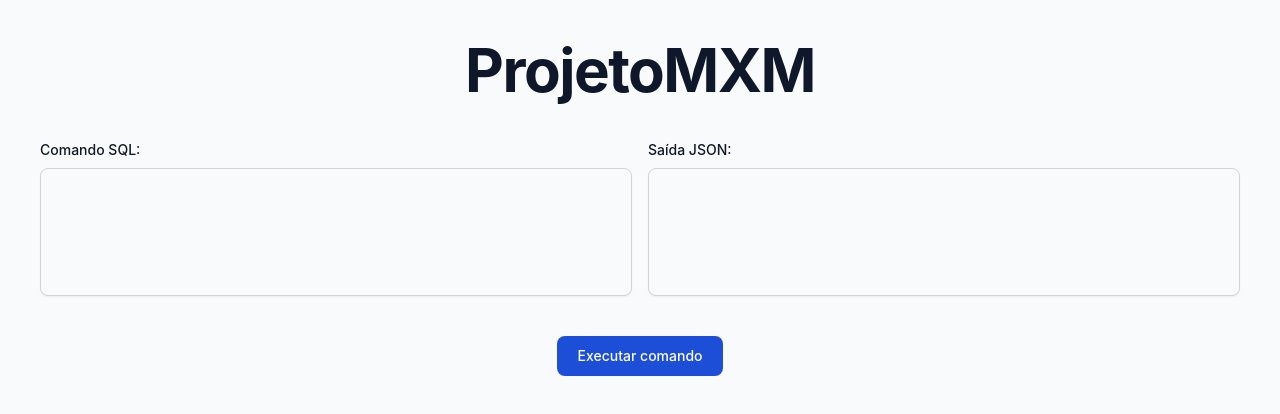
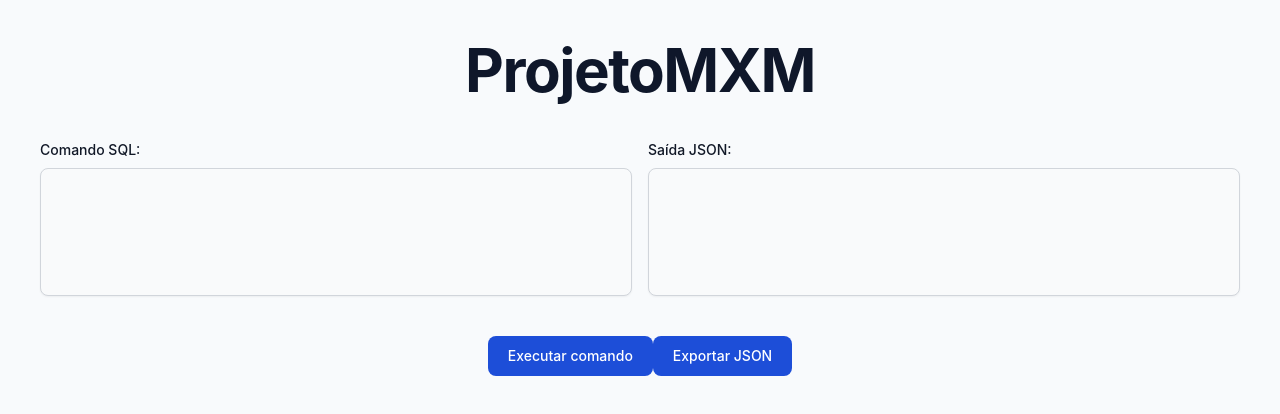
Before and after one commit to Agamenon422/projetoMXM, a React (Create React App) app in the folder front-react/: page / in a window 1280 px wide. Shown: the top 414 px of the page. Built offline with nearby package versions, Linux system fonts and the light colour scheme.

Commit message:
Criado o metodo e botao para exportar a resposta da API

```diff
--- a/front-react/src/App.js
+++ b/front-react/src/App.js
@@ -8,19 +8,23 @@
     const [sqlInput, setSqlInput] = useState("");
     const [jsonInput, setJsonInput] = useState("");
 
-    const handleButton=()=>{
-
-
-
+    const handleButtonExecute=()=>{
       //Obtem o valor da constante SQL de entrada;
       //alert(sqlInput);
       const sql = {sqlCode:sqlInput};
-
-
       //Envia o HTTP POST p/ a API;
       axios.post("https://localhost:7026/clients", sql).then(response=>{
         setJsonInput(JSON.stringify(response.data));
       });
+    }
+
+    const handleButtonExport=()=>{
+      const element = document.createElement("a");
+      const file = new Blob([jsonInput], {type: 'text/plain'});
+      element.href = URL.createObjectURL(file);
+      element.download = "saida.json";
+      document.body.appendChild(element);
+      element.click();
     }
 
   return (
@@ -50,11 +54,18 @@
 
       <div className='text-center'>
         <button
-          onClick={(e)=>handleButton()}
+          onClick={(e)=>handleButtonExecute()}
           type="submit"
           className="text-white bg-blue-700 hover:bg-blue-800 focus:ring-4 focus:outline-none focus:ring-blue-300 font-medium rounded-lg text-sm w-full sm:w-auto px-5 py-2.5 text-center dark:bg-blue-600 dark:hover:bg-blue-700 dark:focus:ring-blue-800">
             Executar comando
-          </button>
+        </button>
+
+        <button
+          onClick={(e)=>handleButtonExport()}
+          type="submit"
+          className="text-white bg-blue-700 hover:bg-blue-800 focus:ring-4 focus:outline-none focus:ring-blue-300 font-medium rounded-lg text-sm w-full sm:w-auto px-5 py-2.5 text-center dark:bg-blue-600 dark:hover:bg-blue-700 dark:focus:ring-blue-800">
+          Exportar JSON
+        </button>
 
       </div>
    </div>
```
